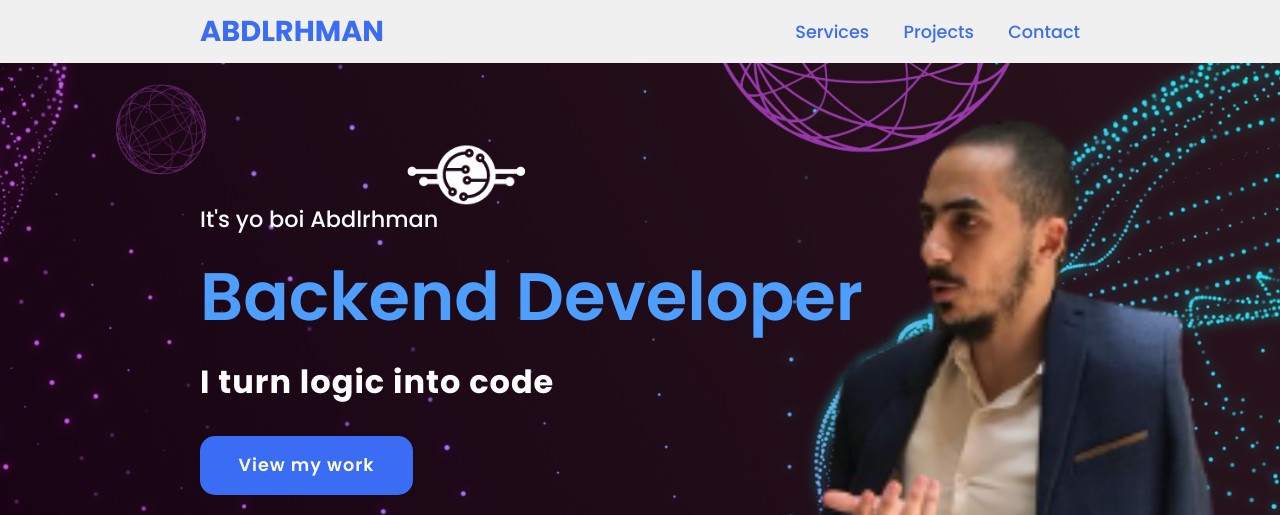
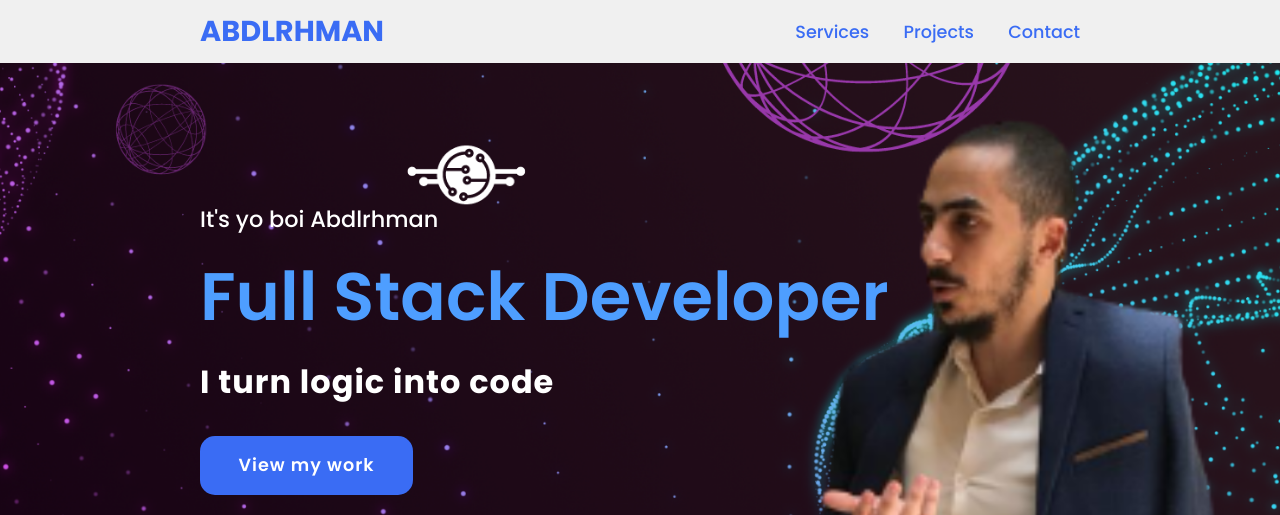
Before and after one commit to Abdlrhman1997/mostaql, a plain HTML site: page index.html in a window 1280 px wide. Shown: the top 515 px of the page. Drawn offline with Linux system fonts and the light colour scheme.

Commit message:
Update index.html

```diff
--- a/index.html
+++ b/index.html
@@ -23,7 +23,7 @@
 
     <section class="main">
       <div>
-        <h2>It's yo boi Abdlrhman<br /><span>Backend Developer</span></h2>
+        <h2>It's yo boi Abdlrhman<br /><span>Full Stack Developer</span></h2>
         <h3>I turn logic into code</h3>
         <a href="#projects" class="main-btn">View my work</a>
         <div class="social-icons">
```
